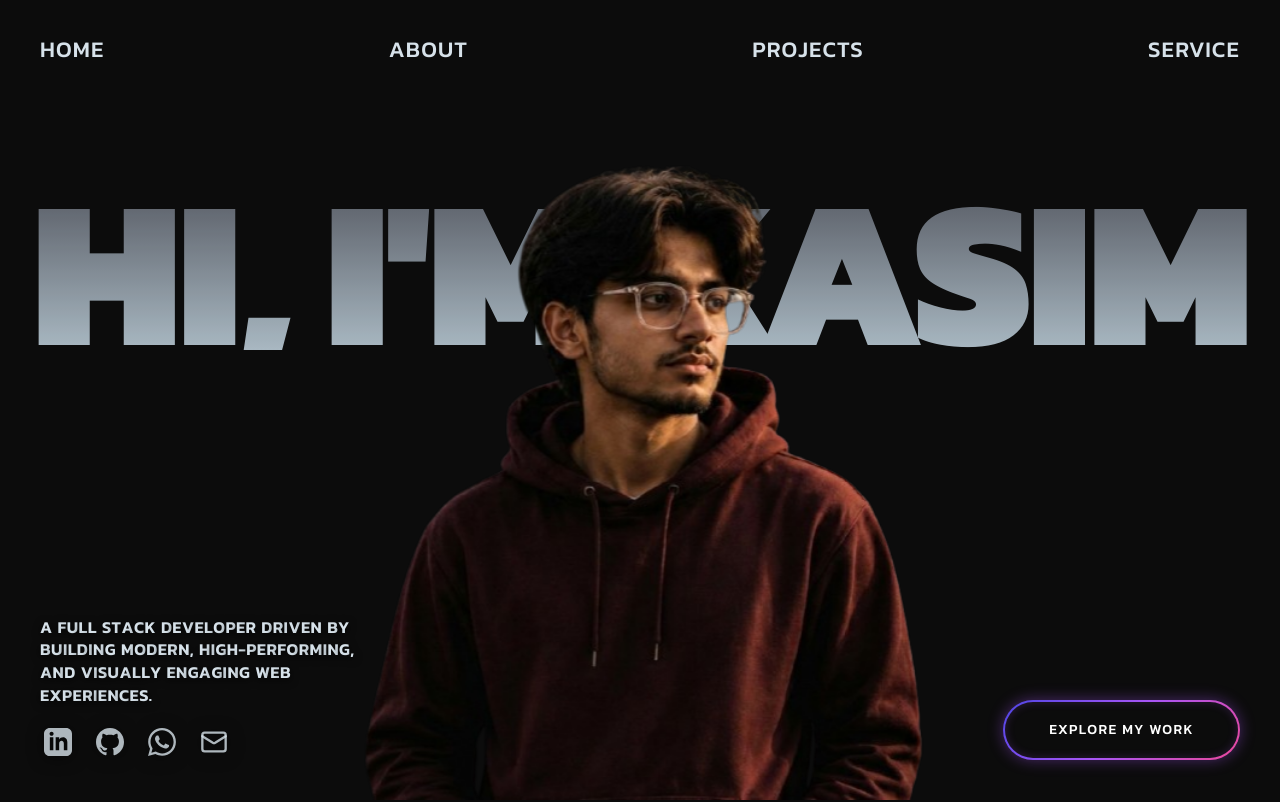
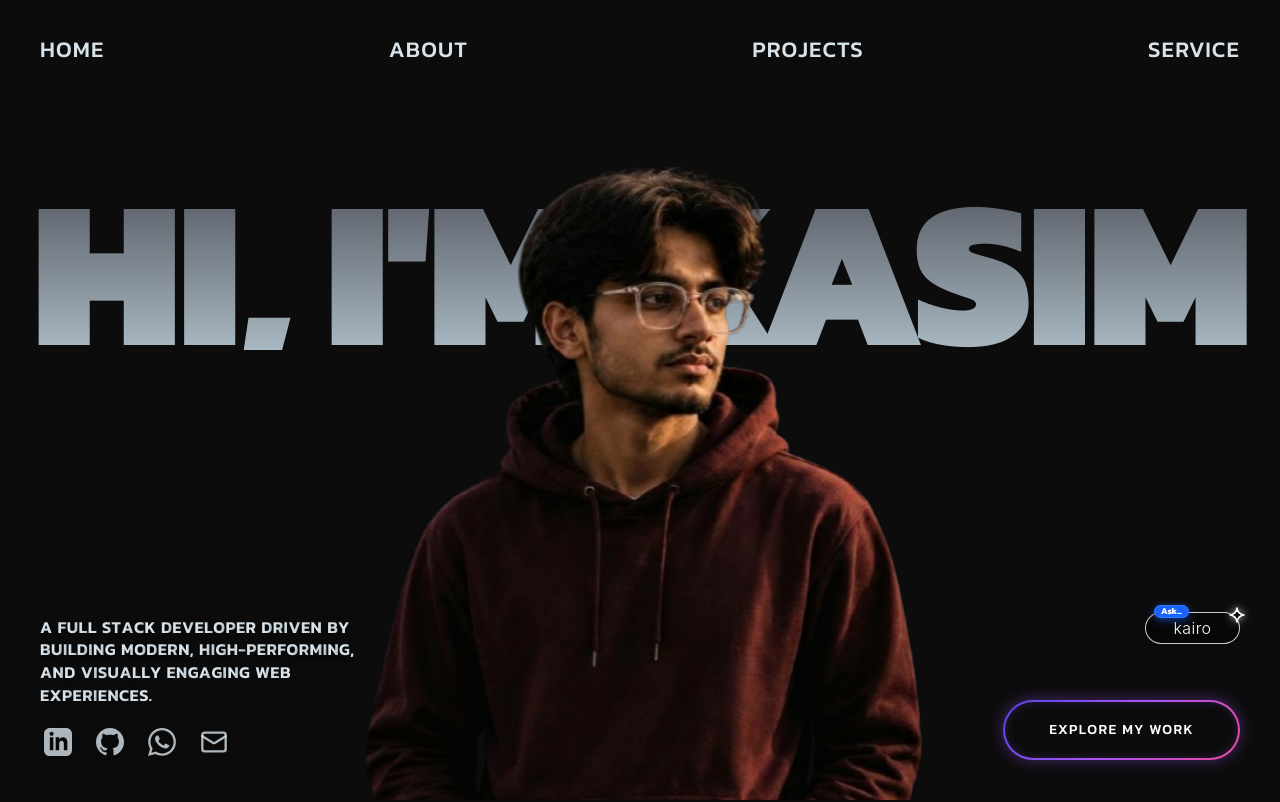
Before and after one commit to KA51M/kasim-Wd, a React app: page / in a window 1280 px wide. Shown: the top 802 px of the page. Built offline with nearby package versions, Linux system fonts and the light colour scheme; the HTML template or start-up script is replaced by a standard one.

Commit message:
Add KairoChatbot component and integrate into HeroSection

```diff
--- /dev/null
+++ b/src/components/KairoChatbot.tsx
@@ -0,0 +1,123 @@
+import { useState, useRef, useEffect } from 'react';
+import { motion, AnimatePresence } from 'framer-motion';
+import { Bug, X, Bot } from 'lucide-react';
+
+interface KairoChatbotProps {
+  className?: string;
+  popupPosition?: 'top-right' | 'top-left' | 'bottom-right' | 'bottom-left';
+}
+
+export const KairoChatbot = ({ className = "", popupPosition = 'top-right' }: KairoChatbotProps) => {
+  const [isOpen, setIsOpen] = useState(false);
+  const containerRef = useRef<HTMLDivElement>(null);
+
+  // Close when clicking outside
+  useEffect(() => {
+    const handleClickOutside = (event: MouseEvent) => {
+      if (containerRef.current && !containerRef.current.contains(event.target as Node)) {
+        setIsOpen(false);
+      }
+    };
+
+    if (isOpen) {
+      document.addEventListener('mousedown', handleClickOutside);
+    }
+    return () => {
+      document.removeEventListener('mousedown', handleClickOutside);
+    };
+  }, [isOpen]);
+
+  // Position classes for the chat popup window
+  const getPopupPositionClass = () => {
+    switch (popupPosition) {
+      case 'top-left':
+        return 'bottom-full mb-3 left-0 origin-bottom-left';
+      case 'bottom-right':
+        return 'top-full mt-3 right-0 origin-top-right';
+      case 'bottom-left':
+        return 'top-full mt-3 left-0 origin-top-left';
+      case 'top-right':
+      default:
+        return 'bottom-full mb-3 right-0 origin-bottom-right';
+    }
+  };
+
+  return (
+    <div ref={containerRef} className={`relative inline-block ${className}`}>
+      {/* Kairo Chatbot Trigger Logo Button */}
+      <button
+        type="button"
+        onClick={() => setIsOpen(!isOpen)}
+        aria-label="Open Kairo AI Chatbot"
+        className="relative group cursor-pointer inline-flex items-center justify-center transition-all duration-200 hover:scale-105 active:scale-95 select-none focus:outline-none"
+      >
+        {/* Main Stadium / Pill Outline Container */}
+        <div className="relative flex items-center justify-center px-4 py-1 sm:px-5 sm:py-1.5 rounded-full border border-white/80 bg-black/40 backdrop-blur-xs min-w-[85px] sm:min-w-[95px]">
+          {/* Blue "Ask..." Badge at Top-Left (Overlapping top border) */}
+          <span className="absolute -top-[8px] left-2 bg-[#1A62FF] text-white text-[8px] sm:text-[9px] font-bold px-1.5 py-[1px] rounded-full shadow-[0_2px_8px_rgba(26,98,255,0.6)] border border-blue-400/40 tracking-tight leading-none z-20 pointer-events-none flex items-center justify-center">
+            Ask...
+          </span>
+
+          {/* 4-Pointed Outlined Sparkle Star at Top-Right (Matching reference image) */}
+          <svg
+            className="absolute -top-[7px] -right-[7px] w-4 h-4 sm:w-4.5 sm:h-4.5 text-white fill-[#0C0C0C] stroke-white stroke-[2.2] drop-shadow-[0_0_4px_rgba(255,255,255,0.7)] z-20 pointer-events-none"
+            viewBox="0 0 24 24"
+          >
+            <path d="M12 2 C12 7.5 16.5 12 22 12 C16.5 12 12 16.5 12 22 C12 16.5 7.5 12 2 12 C7.5 12 12 7.5 12 2 Z" />
+          </svg>
+
+          {/* "kairo" Text */}
+          <span className="text-white text-sm sm:text-base font-light tracking-wide lowercase font-sans leading-none pt-[1px] pb-[1px]">
+            kairo
+          </span>
+        </div>
+      </button>
+
+      {/* Chat Window Popup */}
+      <AnimatePresence>
+        {isOpen && (
+          <motion.div
+            initial={{ opacity: 0, scale: 0.88, y: 8 }}
+            animate={{ opacity: 1, scale: 1, y: 0 }}
+            exit={{ opacity: 0, scale: 0.88, y: 8 }}
+            transition={{ duration: 0.25, ease: [0.16, 1, 0.3, 1] }}
+            className={`absolute ${getPopupPositionClass()} z-50 w-[240px] sm:w-[260px] bg-[#121212]/95 backdrop-blur-xl border border-white/20 rounded-2xl shadow-[0_12px_40px_rgba(0,0,0,0.8)] overflow-hidden text-white pointer-events-auto`}
+          >
+            {/* Chat Window Header */}
+            <div className="flex items-center justify-between px-3.5 py-2.5 border-b border-white/10 bg-white/5">
+              <div className="flex items-center gap-2">
+                <div className="w-5 h-5 rounded-full bg-[#1A62FF] flex items-center justify-center shadow-[0_0_8px_rgba(26,98,255,0.6)]">
+                  <Bot className="w-3 h-3 text-white" />
+                </div>
+                <span className="text-xs font-semibold uppercase tracking-wider text-white">Kairo AI</span>
+              </div>
+              <button
+                type="button"
+                onClick={() => setIsOpen(false)}
+                className="w-5 h-5 rounded-full bg-white/10 hover:bg-white/20 flex items-center justify-center text-neutral-300 hover:text-white transition-colors cursor-pointer"
+                aria-label="Close chat"
+              >
+                <X className="w-3 h-3" />
+              </button>
+            </div>
+
+            {/* Chat Window Body: Bug icon & "Build in progress" message */}
+            <div className="p-4 flex flex-col items-center justify-center text-center gap-2">
+              <div className="w-10 h-10 rounded-full bg-amber-500/10 border border-amber-500/30 flex items-center justify-center text-amber-400 shadow-[0_0_15px_rgba(245,158,11,0.2)]">
+                <Bug className="w-5 h-5 stroke-[1.8]" />
+              </div>
+              <div className="flex flex-col items-center gap-0.5">
+                <span className="text-xs font-semibold text-white tracking-wide">
+                  Build in progress
+                </span>
+                <span className="text-[10px] text-neutral-400 leading-tight">
+                  Kairo chatbot is currently under active development.
+                </span>
+              </div>
+            </div>
+          </motion.div>
+        )}
+      </AnimatePresence>
+    </div>
+  );
+};
--- a/src/components/sections/HeroSection.tsx
+++ b/src/components/sections/HeroSection.tsx
@@ -4,6 +4,7 @@ import { motion, AnimatePresence, useScroll, useTransform } from 'framer-motion'
 import { Mail, X, ArrowUpRight } from 'lucide-react';
 import { FadeIn } from '../FadeIn';
 import { ContactButton } from '../ContactButton';
+import { KairoChatbot } from '../KairoChatbot';
 
 const TypingText = ({ text, delay = 0.5 }: { text: string; delay?: number }) => {
   const words = text.split(" ");
@@ -386,7 +387,7 @@ export const HeroSection = () => {
       {/* Bottom Content */}
       <div className="px-6 md:px-10 pb-7 sm:pb-8 md:pb-10 w-full z-30 relative pointer-events-none">
 
-        {/* MOBILE VIEW (< md) - Icons vertically aligned on left corner above description, description centered */}
+        {/* MOBILE VIEW (< md) - Icons vertically aligned on left corner, Chatbot on right corner above description */}
         <div className="flex md:hidden flex-col items-center w-full relative gap-4 sm:gap-5">
           {/* Vertical Social Icons on Left Side above description with Startup Wave Rise Animation */}
           <div className="absolute left-0 bottom-full mb-10 sm:mb-14 flex flex-col items-start gap-3.5 pointer-events-auto">
@@ -423,6 +424,11 @@ export const HeroSection = () => {
             ))}
           </div>
 
+          {/* Kairo Chatbot Logo on Right Side above description in Mobile View */}
+          <div className="absolute right-0 bottom-full mb-24 sm:mb-32 flex flex-col items-end pointer-events-auto z-40">
+            <KairoChatbot popupPosition="top-right" />
+          </div>
+
           {/* Centered Description Text */}
           <div className="pointer-events-auto text-center w-full max-w-[92vw]">
             <p
@@ -447,7 +453,7 @@ export const HeroSection = () => {
           </div>
         </div>
 
-        {/* DESKTOP VIEW (>= md) - Left: description + horizontal icons, Right: CTA button */}
+        {/* DESKTOP VIEW (>= md) - Left: description + horizontal icons, Right: Kairo Chatbot + CTA button */}
         <div className="hidden md:flex md:flex-row justify-between items-end w-full">
           {/* Left Side: Description Text + 4 Social Icons Below */}
           <div className="pointer-events-auto text-left max-w-[320px] flex flex-col items-start">
@@ -499,12 +505,18 @@ export const HeroSection = () => {
             </div>
           </div>
 
-          {/* Right Side: Explore My Work CTA */}
-          <FadeIn delay={1.2} y={20} className="pointer-events-auto flex justify-end">
-            <ContactButton href="#projects">
-              Explore My Work
-            </ContactButton>
-          </FadeIn>
+          {/* Right Side: Kairo Chatbot Logo directly above Explore My Work CTA */}
+          <div className="pointer-events-auto flex flex-col items-end gap-10 md:gap-12 lg:gap-14 z-40">
+            <FadeIn delay={1.05} y={15} className="flex justify-end">
+              <KairoChatbot popupPosition="top-right" />
+            </FadeIn>
+
+            <FadeIn delay={1.2} y={20} className="flex justify-end">
+              <ContactButton href="#projects">
+                Explore My Work
+              </ContactButton>
+            </FadeIn>
+          </div>
         </div>
 
       </div>
```
